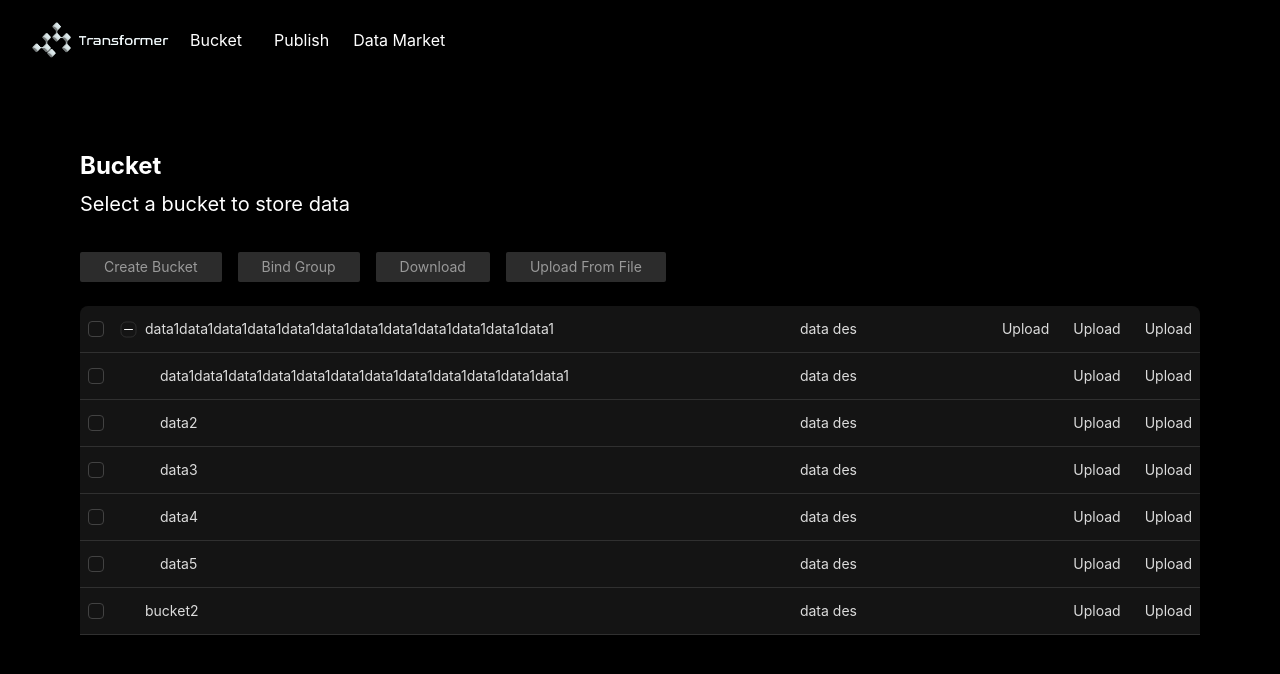
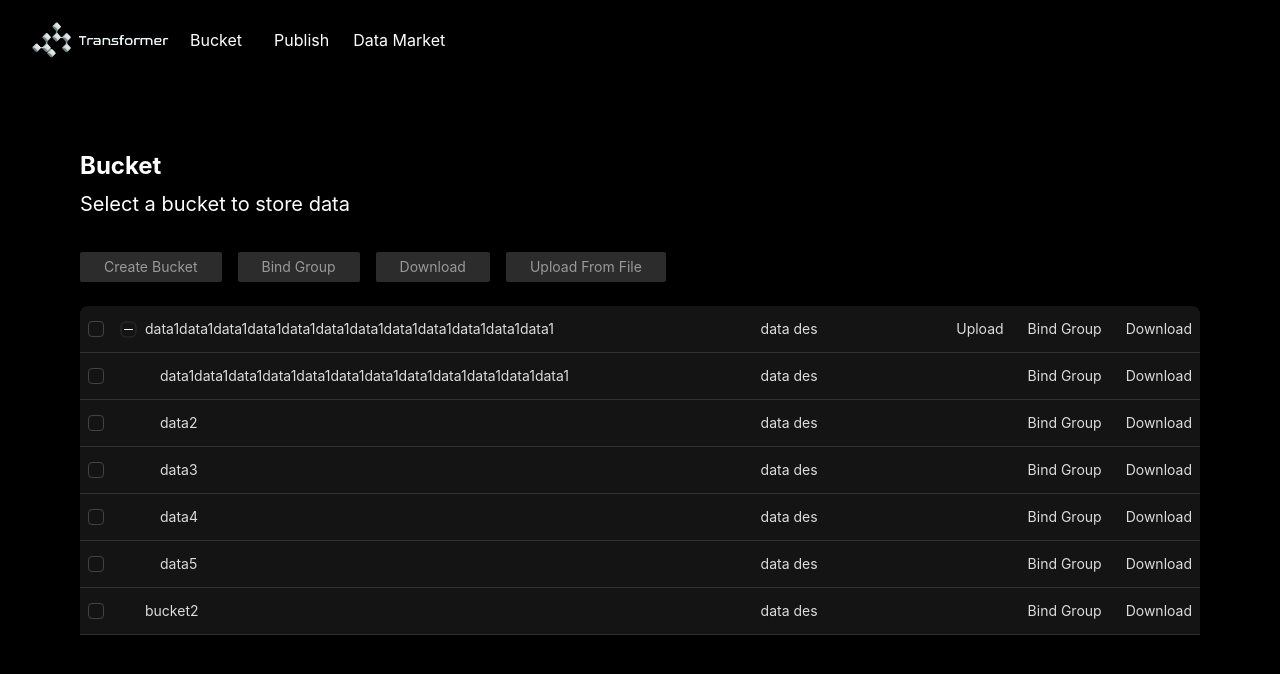
Before and after one commit to Treasury-research/knexus-app, a Next.js app: page /bucket in a window 1280 px wide. Shown: the top 674 px of the page. Built offline with nearby package versions, Linux system fonts and the light colour scheme; what wagmi would draw is missing.

Commit message:
update: button

```diff
--- a/src/pages/bucket/index.tsx
+++ b/src/pages/bucket/index.tsx
@@ -79,8 +79,8 @@ export default function Home() {
           <div className='flex justify-end'>
             <Space size="large">
               { record.children ? <a href="">Upload</a> : null }
-              <a href="">Upload</a>
-              <a href="">Upload</a>
+              <a href="">Bind Group</a>
+              <a href="">Download</a>
             </Space>
           </div>
         )
@@ -130,7 +130,7 @@ export default function Home() {
             >
               Download
             </Button>
-            <Button variant="grayPrimary" disabled={true} fontSize="sm" paddingX={6} color={bucketName.length ? "#fff" : "#999" }
+            <Button variant="grayPrimary" disabled fontSize="sm" paddingX={6} color={bucketName.length ? "#fff" : "#999" }
               className="!mt-[10px] h-[35px] leading-3 mr-4"onClick={handleSubmit}
             >
               Upload From File
```
